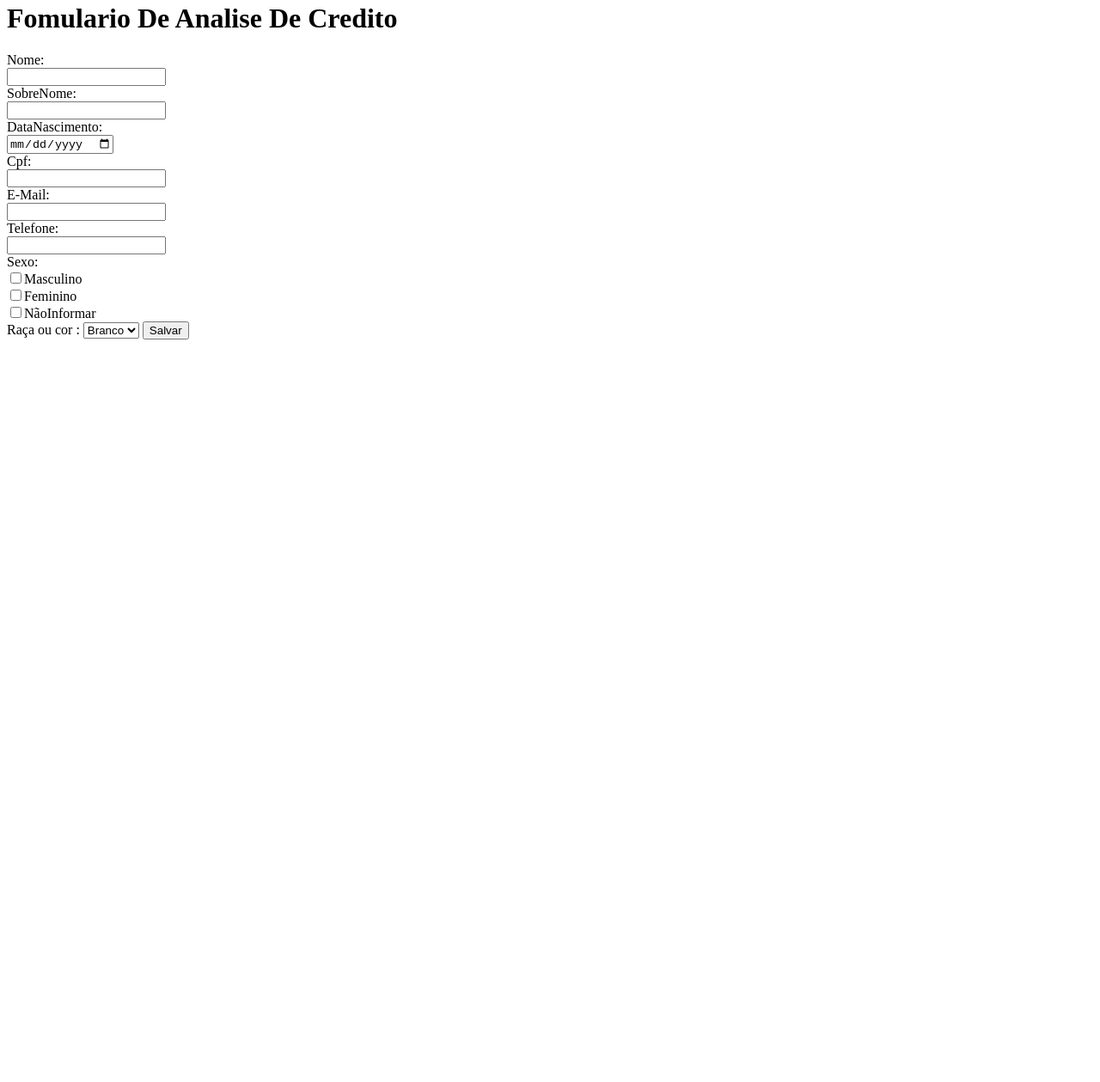
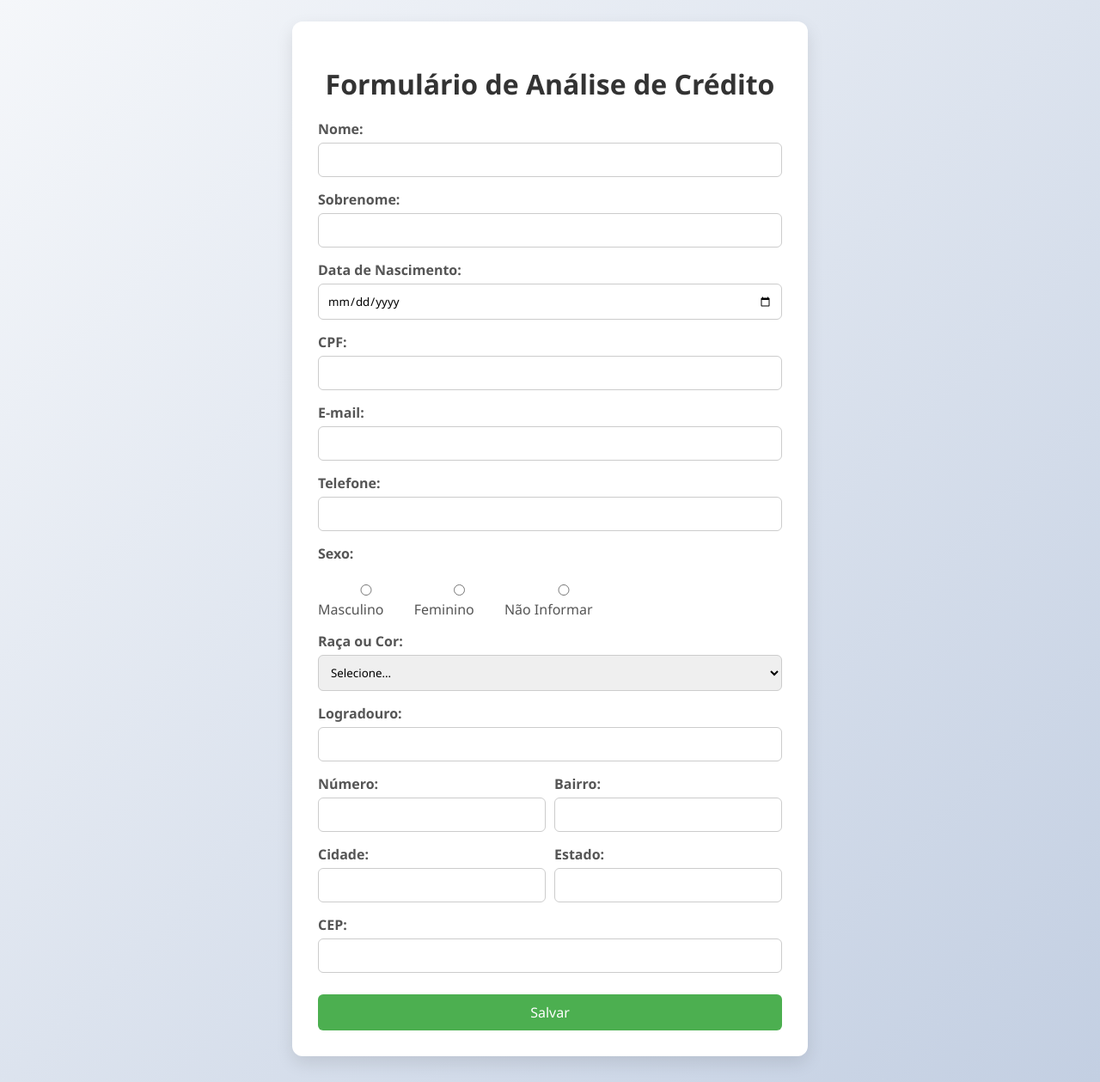
Before and after one commit to Matheus-henryke/site-cadastro, a plain HTML site: page index.html in a window 1280 px wide. Shown: the part 5-1264 px from the top of the page at 86% size. Before the commit the page ends 800 px from the top, so only its background shows below. Drawn offline with Linux system fonts and the light colour scheme.

Commit message:
Update index.html

```diff
--- a/index.html
+++ b/index.html
@@ -1,59 +1,166 @@
-<DOCTYPYPE! html>
-<html>
-<head>
-    <meta name="viewport" content="width=device-width, initial-scaled=1.0" />
-
-    <title > Meu Site.com</title>
-    <style>
 
 
+<!DOCTYPE html>
+<html lang="pt-BR">
+<head>
+    <meta charset="UTF-8" />
+    <meta name="viewport" content="width=device-width, initial-scale=1.0" />
+    <title>Formulário de Análise de Crédito</title>
+    <style>
+        * {
+            box-sizing: border-box;
+            font-family: 'Segoe UI', Tahoma, Geneva, Verdana, sans-serif;
+        }
+
+        body {
+            margin: 0;
+            padding: 0;
+            background: linear-gradient(135deg, #f5f7fa, #c3cfe2);
+            display: flex;
+            justify-content: center;
+            align-items: flex-start;
+            min-height: 100vh;
+            padding: 30px;
+        }
+
+        form {
+            background-color: #fff;
+            padding: 30px;
+            border-radius: 12px;
+            box-shadow: 0 8px 20px rgba(0, 0, 0, 0.1);
+            width: 100%;
+            max-width: 600px;
+        }
+
+        h1 {
+            text-align: center;
+            color: #333;
+            margin-bottom: 20px;
+        }
+
+        label {
+            display: block;
+            margin-top: 15px;
+            font-weight: bold;
+            color: #555;
+        }
+
+        input, select {
+            width: 100%;
+            padding: 10px;
+            border-radius: 6px;
+            border: 1px solid #ccc;
+            margin-top: 5px;
+        }
+
+        .sexo-options {
+            display: flex;
+            gap: 10px;
+            margin-top: 5px;
+        }
+
+        .sexo-options label {
+            font-weight: normal;
+        }
+
+        .form-row {
+            display: flex;
+            gap: 10px;
+        }
+
+        .form-row > div {
+            flex: 1;
+        }
+
+        input[type="submit"] {
+            background-color: #4CAF50;
+            color: white;
+            border: none;
+            margin-top: 25px;
+            cursor: pointer;
+            font-size: 16px;
+            transition: background 0.3s;
+        }
+
+        input[type="submit"]:hover {
+            background-color: #388e3c;
+        }
+
+        footer {
+            margin-top: 30px;
+            text-align: center;
+            color: #777;
+        }
     </style>
 </head>
 <body>
-    <h1>
-        <b>
-            Fomulario De Analise De Credito
-        </b>
-    </h1>
-    <form action="#">
+    <form action="#" method="post">
+        <h1>Formulário de Análise de Crédito</h1>
 
-        <label for='txtNome'>Nome:   </label><br>
-        <input id='txtNome' type='text' />
-        <br>
-        <label for='txtSobreNome'>SobreNome:  </label><br>
-        <input id='txtSobreNome' type='text' />
-        <br>
-        <label for='txtDataNascimento'>DataNascimento:  </label><br>
-        <input id='txtDataNascimento' type='date' />
-        <br>
-        <label for='txtCpf'>Cpf:  </label><br>
-        <input id='txtCpf' type='text' />
-        <br>
-        <label for='txtEmail'>E-Mail:   </label><br>
-        <input id='txtEmail' type='email' />
-        <br>
-        <label for='txtTelefone'>Telefone: </label><br>
-        <input id='txtTelefone' type='tel' />
-        <br>
-        <label for='txtSexo'>Sexo:          </label><br>
+        <label for="txtNome">Nome:</label>
+        <input id="txtNome" name="nome" type="text" required />
 
-        <input type="checkbox" id="txtMasculino" value="Masculino">Masculino<br>
-        <input type="checkbox" id="txtFeminino" value="Feminino">Feminino<br>
-        <input type="checkbox" id="txtNãoInformar" value="NãoInformar">NãoInformar<br>
+        <label for="txtSobreNome">Sobrenome:</label>
+        <input id="txtSobreNome" name="sobrenome" type="text" required />
 
-       <label>Raça ou cor :</label>
-       <select>
-           <option> Branco</option>
-           <option> Negro</option>
-           <option> Indio</option>
-       </select>
-        <input  type="submit" id="btnSubmit" value="Salvar" class="btn btn-close-white"/>
-        <br>
+        <label for="txtDataNascimento">Data de Nascimento:</label>
+        <input id="txtDataNascimento" name="dataNascimento" type="date" required />
 
+        <label for="txtCpf">CPF:</label>
+        <input id="txtCpf" name="cpf" type="text" required />
+
+        <label for="txtEmail">E-mail:</label>
+        <input id="txtEmail" name="email" type="email" required />
+
+        <label for="txtTelefone">Telefone:</label>
+        <input id="txtTelefone" name="telefone" type="tel" required />
+
+        <label>Sexo:</label>
+        <div class="sexo-options">
+            <label><input type="radio" name="sexo" value="Masculino" required /> Masculino</label>
+            <label><input type="radio" name="sexo" value="Feminino" /> Feminino</label>
+            <label><input type="radio" name="sexo" value="Não Informar" /> Não Informar</label>
+        </div>
+
+        <label for="raca">Raça ou Cor:</label>
+        <select id="raca" name="raca" required>
+            <option value="">Selecione...</option>
+            <option value="Branco">Branco</option>
+            <option value="Preto">Preto</option>
+            <option value="Pardo">Pardo</option>
+            <option value="Amarelo">Amarelo</option>
+            <option value="Indígena">Indígena</option>
+        </select>
+
+        <label for="logradouro">Logradouro:</label>
+        <input id="logradouro" name="logradouro" type="text" required />
+
+        <div class="form-row">
+            <div>
+                <label for="numero">Número:</label>
+                <input id="numero" name="numero" type="text" required />
+            </div>
+            <div>
+                <label for="bairro">Bairro:</label>
+                <input id="bairro" name="bairro" type="text" required />
+            </div>
+        </div>
+
+        <div class="form-row">
+            <div>
+                <label for="cidade">Cidade:</label>
+                <input id="cidade" name="cidade" type="text" required />
+            </div>
+            <div>
+                <label for="estado">Estado:</label>
+                <input id="estado" name="estado" type="text" required />
+            </div>
+        </div>
+
+        <label for="cep">CEP:</label>
+        <input id="cep" name="cep" type="text" required />
+
+        <input type="submit" value="Salvar" />
     </form>
-    <footer>
-
-    </footer>
 </body>
-
 </html>
```
